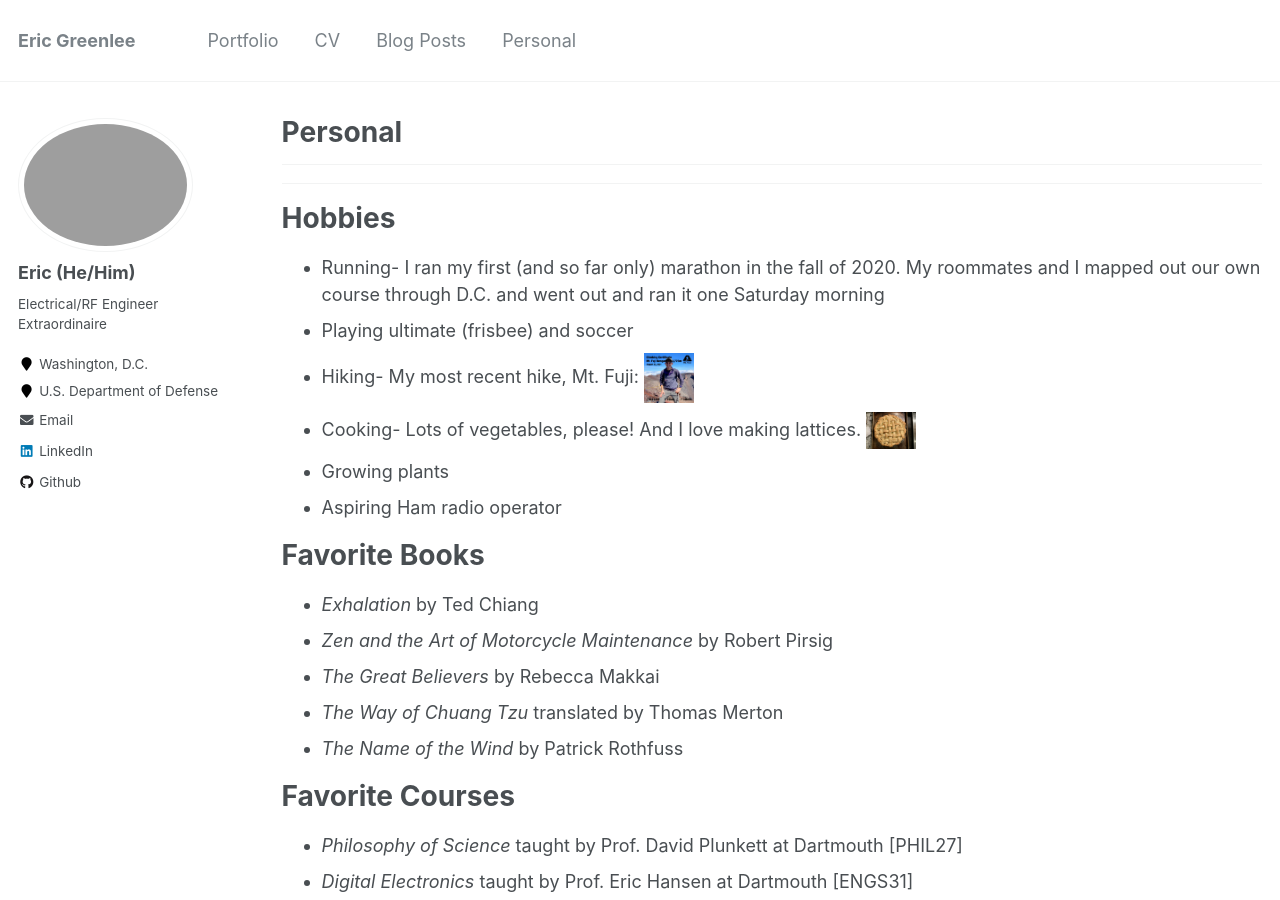
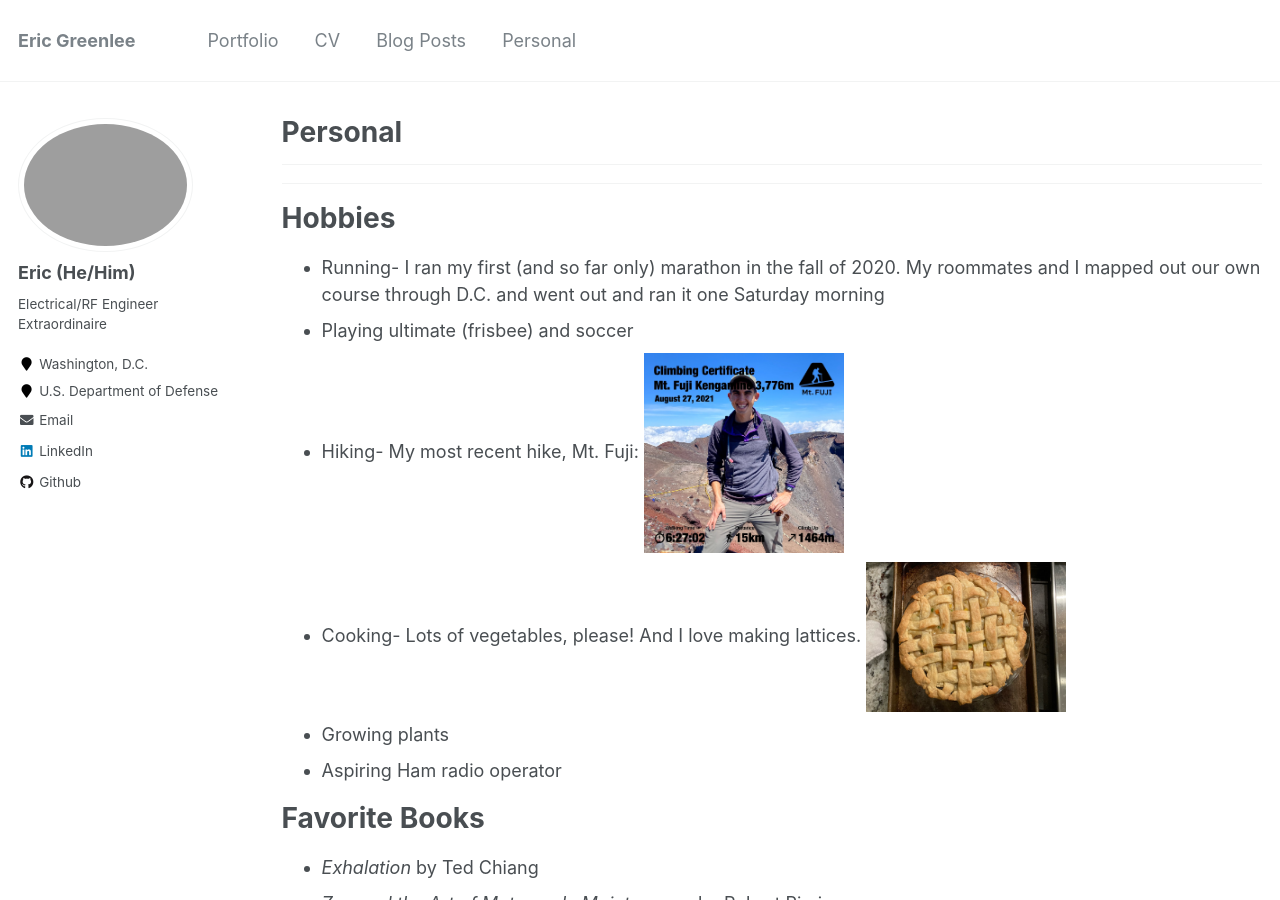
Before and after one commit to EricGreenlee/EricGreenlee.github.io, a Jekyll site: the page built from _pages/personal.md, in a window 1280 px wide and 900 px high. Built offline with Jekyll 4.4.1, drawn with Linux system fonts in a browser that asks for light colours.

Commit message:
personal

```diff
--- a/_pages/personal.md
+++ b/_pages/personal.md
@@ -14,9 +14,9 @@ Hobbies
 * Running- I ran my first (and so far only) marathon in the fall of 2020. My roommates and I mapped out our own course through D.C. and went out and ran it one Saturday morning
 * Playing ultimate (frisbee) and soccer
 * Hiking- My most recent hike, Mt. Fuji:
-<img src='/images/FujiHike.png' width='50' height='50'>
+<img src='/images/FujiHike.png' width='200' height='200'>
 * Cooking- Lots of vegetables, please! And I love making lattices.
-<img src='/images/Lattice.png' width='50' height='50'>
+<img src='/images/Lattice.png' width='200' height='20ß0'>
 * Growing plants
 * Aspiring Ham radio operator
 
```
Also changed, not shown: 2 other files.
